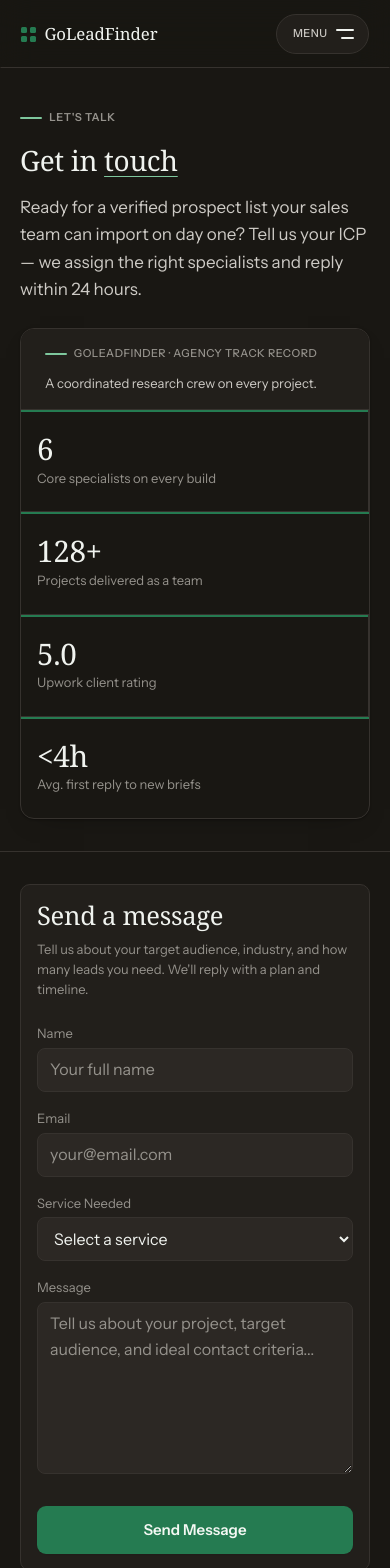
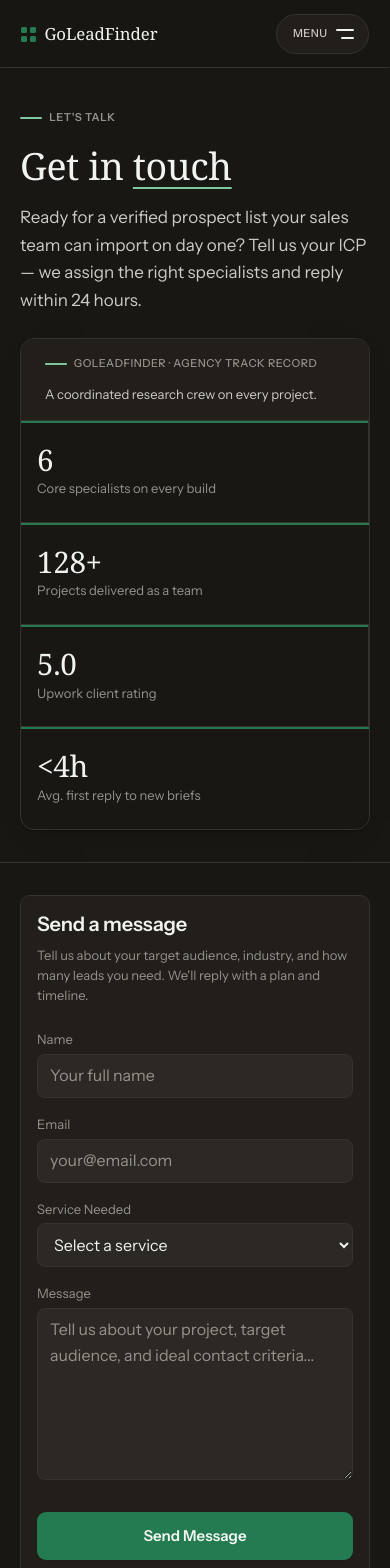
Before and after one commit to muhammadbinriaz/z-upwork-project-portfolio, a React (Vite) app: page /contact in a window 390 px wide. Shown: the top 1568 px of the page. Built offline with nearby package versions, Linux system fonts and the light colour scheme; a web font is replaced by a local one.

Commit message:
Clarify heading hierarchy on small screens.
Keep section titles in larger Canela and demote in-content titles to UI weight so structure reads clearly on phones.

```diff
--- a/src/index.css
+++ b/src/index.css
@@ -834,11 +834,11 @@ textarea.input { resize: vertical; min-height: 6rem; }
   padding-top: 0.35rem;
 }
 .service-row__title {
-  font-size: clamp(1.15rem, 2vw, 1.35rem);
+  font-size: clamp(1.05rem, 1.6vw, 1.2rem);
   font-weight: 600;
   color: var(--color-ink);
   margin: 0 0 var(--space-xs);
-  line-height: 1.25;
+  line-height: 1.3;
 }
 .service-row__text {
   font-size: var(--text-sm);
@@ -909,11 +909,11 @@ textarea.input { resize: vertical; min-height: 6rem; }
 }
 .case-row__title {
   margin: 0;
-  font-family: var(--font-display);
-  font-weight: 400;
-  font-size: clamp(1.6rem, 3vw, 2.15rem);
-  letter-spacing: var(--tracking-display);
-  line-height: 1.1;
+  font-family: var(--font-ui);
+  font-weight: 600;
+  font-size: clamp(1.125rem, 2vw, 1.35rem);
+  letter-spacing: var(--tracking-tight);
+  line-height: 1.25;
   color: var(--color-ink);
 }
 .case-row__result {
@@ -1188,13 +1188,13 @@ textarea.input { resize: vertical; min-height: 6rem; }
 }
 .contact-form__head { margin-bottom: var(--space-xs); }
 .contact-form__title {
-  font-family: var(--font-display);
-  font-size: clamp(1.6rem, 2.8vw, 2.25rem);
-  font-weight: 400;
+  font-family: var(--font-ui);
+  font-size: clamp(1.25rem, 2vw, 1.5rem);
+  font-weight: 600;
   color: var(--color-ink);
   margin: 0 0 var(--space-xs);
-  line-height: 1.15;
-  letter-spacing: var(--tracking-display);
+  line-height: 1.25;
+  letter-spacing: var(--tracking-tight);
 }
 .contact-form__lede {
   font-size: var(--text-sm);
@@ -1641,8 +1641,12 @@ textarea.input { resize: vertical; min-height: 6rem; }
 @media (max-width: 60rem) {
   .nav__inner { gap: 1rem; }
   .premium-card { padding: var(--space-md); }
-  .section__title { font-size: clamp(1.75rem, 3vw + 0.5rem, 2.5rem); max-width: none; }
-  h1 { font-size: clamp(2rem, 5vw, var(--text-display)); }
+  /* Keep section titles clearly above in-content headings on phones/tablets. */
+  .section__title { font-size: clamp(2rem, 4.2vw + 0.65rem, 2.75rem); max-width: none; }
+  .section--page-hero .section__title,
+  h1.section__title {
+    font-size: clamp(2.35rem, 7.5vw, 3.1rem);
+  }
 }
 
 @media (max-width: 40rem) {
@@ -1697,8 +1701,8 @@ textarea.input { resize: vertical; min-height: 6rem; }
 }
 .about-mission__title {
   font-family: var(--font-display);
-  font-size: clamp(2rem, 3.3vw, 3rem);
-  line-height: 1.1;
+  font-size: clamp(1.75rem, 3vw, 2.5rem);
+  line-height: 1.12;
   letter-spacing: var(--tracking-display);
   color: var(--color-ink);
   margin: var(--space-md) 0 var(--space-lg);
```
